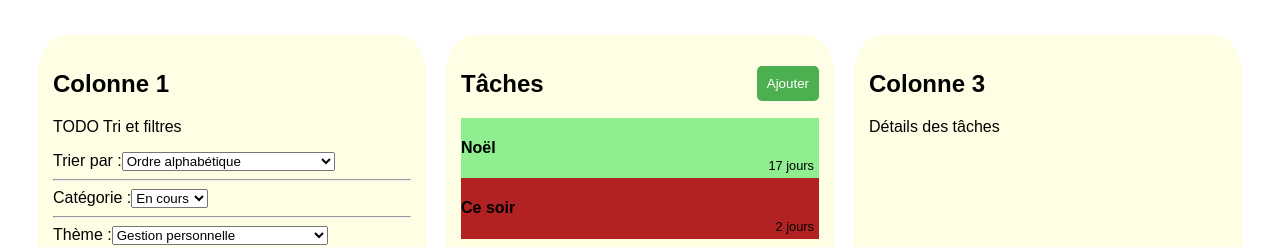
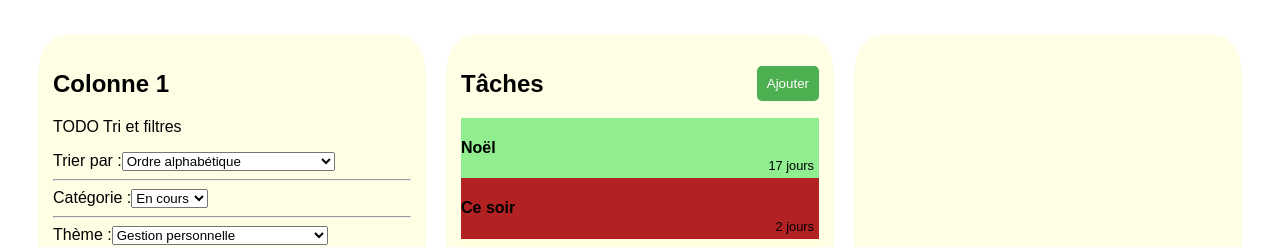
Before and after one commit to Gibus21250/CWA, an Angular app: page / in a window 1280 px wide. Shown: the part 144-391 px from the top of the page. Built offline with nearby package versions, Linux system fonts and the light colour scheme.

Commit message:
Capture d'event

```diff
--- a/src/app/accueil/accueil.component.html
+++ b/src/app/accueil/accueil.component.html
@@ -62,8 +62,7 @@
 
         <!--     Colonne de l'affichage des détails d'une tâche     -->
         <div class="column">
-            <h2>Colonne 3</h2>
-            <p>Détails des tâches</p>
+            <app-details-tache></app-details-tache>
         </div>
     </section>
 
--- a/src/app/accueil/accueil.component.ts
+++ b/src/app/accueil/accueil.component.ts
@@ -11,7 +11,7 @@ export class AccueilComponent implements OnInit{
   dateActuelle: string | undefined;
 
   ngOnInit(): void {
-    //Première initialisation
+    //Première initialisation de l'hrologe
     this.updateDate();
 
     //On s'abonne à une clock de 1s, pour executer le code actualisant l'horloge dans l'affichage
@@ -20,7 +20,7 @@ export class AccueilComponent implements OnInit{
     })
   }
 
-  updateDate() {
+  private updateDate() {
     let date = new Date();
     this.dateActuelle = date.getHours() + ':' + date.getMinutes() + ':' + date.getSeconds() + ' • ' + date.getDate() + '/' + (date.getMonth()+1) + '/' + date.getFullYear();
   }
--- a/src/app/views/details-tache/details-tache.component.html
+++ b/src/app/views/details-tache/details-tache.component.html
@@ -1 +1,6 @@
-<p>details-tache works!</p>
+<div id="dt-outside">
+    <table *ngIf="tache">
+        <p>Faut faire un zolie affichage</p>
+    </table>
+    <!-- affichage des détails-->
+</div>
--- a/src/app/views/details-tache/details-tache.component.ts
+++ b/src/app/views/details-tache/details-tache.component.ts
@@ -1,4 +1,6 @@
 import { Component } from '@angular/core';
+import { Tache } from 'src/app/shared/models/tache';
+import { TacheService } from 'src/app/shared/services/tache/tache.service';
 
 @Component({
   selector: 'app-details-tache',
@@ -7,4 +9,12 @@ import { Component } from '@angular/core';
 })
 export class DetailsTacheComponent {
 
+  public tache: Tache | null | undefined;
+
+  constructor(private tacheService: TacheService) {
+    tacheService.selectedTache$.subscribe((newTache: Tache | null) => {
+      this.tache = newTache;
+    })
+  }
+
 }
```
